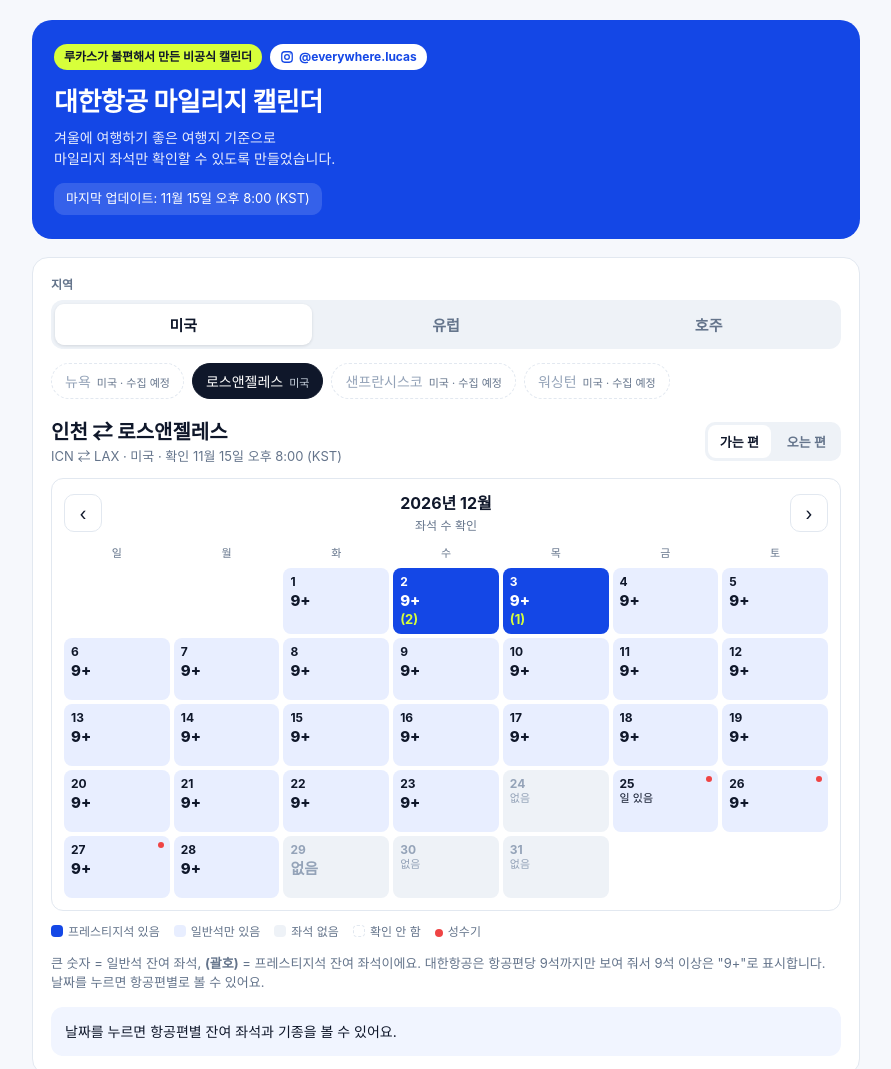
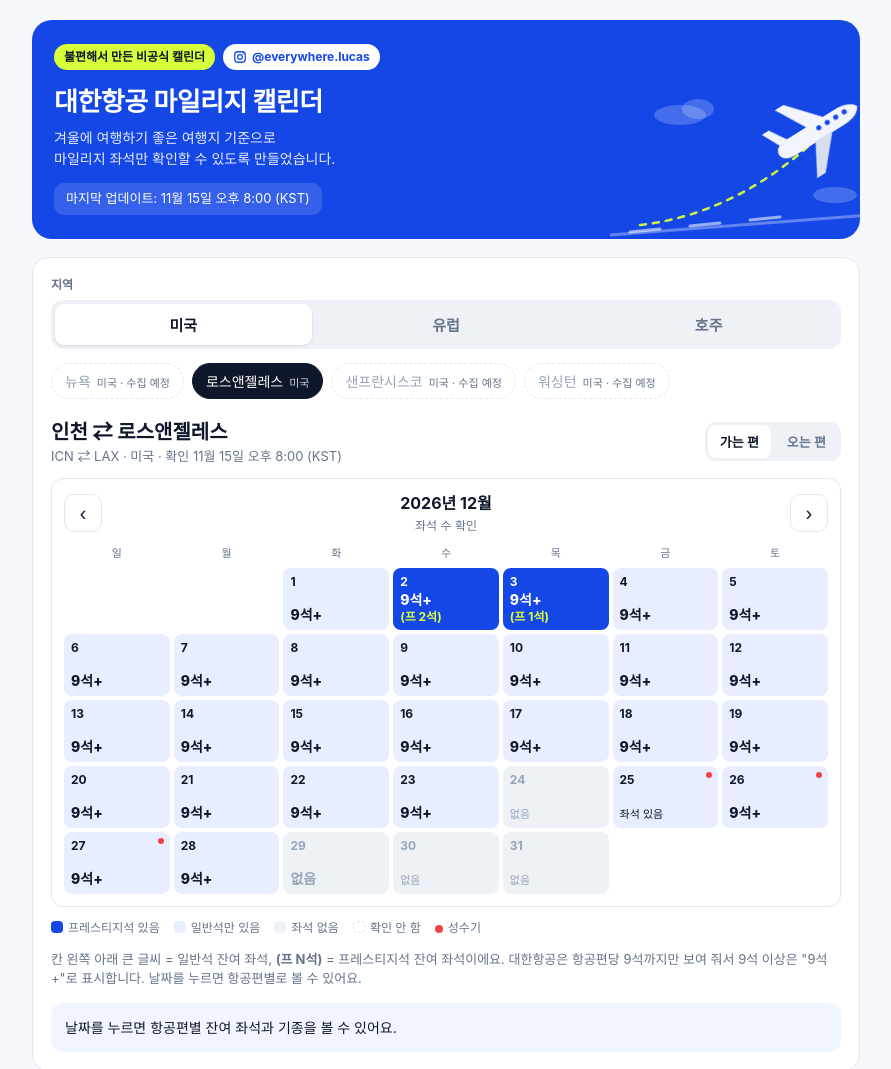
Before and after one commit to everywhere-lucas/ke-mileage, a plain HTML site: page public/mileage/index.html in a window 1280 px wide. Shown: the top 1069 px of the page, without its empty margins (194-1085 px from the left). Drawn offline with Linux system fonts and the light colour scheme.

Commit message:
배지 문구 수정, 상단 이륙 비행기 그림 추가, 좌석 표시를 '9석+'로 칸 왼쪽 아래에
Co-Authored-By: Claude Opus 5.5 <noreply@anthropic.com>
Claude-Session: https://claude.ai/code/session_01LSQLNK9Ui4ZTY2EoSd4bHi

```diff
--- a/public/mileage/index.html
+++ b/public/mileage/index.html
@@ -9,7 +9,13 @@
   *{box-sizing:border-box}
   body{margin:0;font-family:-apple-system,BlinkMacSystemFont,"Apple SD Gothic Neo","Malgun Gothic","Noto Sans KR",sans-serif;background:var(--bg);color:var(--ink);line-height:1.5}
   .wrap{max-width:860px;margin:0 auto;padding:20px 16px 48px}
-  header{background:var(--blue);color:#fff;border-radius:20px;padding:24px 22px}
+  header{background:var(--blue);color:#fff;border-radius:20px;padding:24px 22px;position:relative;overflow:hidden}
+  header > *:not(.hero){position:relative;z-index:1}
+  .hero{position:absolute;right:-10px;bottom:-6px;width:260px;height:170px;opacity:.95;pointer-events:none}
+  .hero .plane{animation:takeoff 4s ease-in-out infinite alternate}
+  @keyframes takeoff{from{transform:translate(0,6px)}to{transform:translate(10px,-6px)}}
+  @media (prefers-reduced-motion:reduce){.hero .plane{animation:none}}
+  @media (max-width:560px){.hero{width:170px;height:112px;opacity:.35}}
   .badges{display:flex;flex-wrap:wrap;gap:8px;align-items:center}
   .ig{display:inline-flex;align-items:center;gap:5px;background:#fff;color:var(--blue);font-weight:700;font-size:12px;padding:4px 10px;border-radius:999px;text-decoration:none}
   .ig:hover{background:var(--neon);color:var(--ink)}
@@ -50,8 +56,9 @@
   .d{min-height:62px;border-radius:8px;border:1px solid transparent;font-family:inherit;display:flex;flex-direction:column;align-items:flex-start;position:relative;background:#fff;color:#94a3b8;cursor:default;padding:5px 6px;text-align:left;gap:1px}
   .d .n{font-size:12px;font-weight:700}
   .d .s{font-size:11px;line-height:1.25;white-space:nowrap}
-  .d .s.big{font-size:15px;font-weight:800;margin-top:2px}
-  .d .s.p{font-size:13px;font-weight:800}
+  .d .seat{margin-top:auto;display:flex;flex-direction:column;align-items:flex-start;line-height:1.2}
+  .d .s.big{font-size:14px;font-weight:800}
+  .d .s.p{font-size:12px;font-weight:800}
   .d.eco{background:#e8eeff;color:var(--ink);cursor:pointer}
   .d.pr{background:var(--blue);color:#fff;cursor:pointer}
   .d.pr .s.p{color:var(--neon);font-weight:700}
@@ -81,14 +88,33 @@
   .wcard .why{font-size:12px;color:var(--mute);line-height:1.4}
   .wcard .tag{align-self:flex-start;font-size:11px;font-weight:700;background:var(--neon);color:var(--ink);padding:2px 8px;border-radius:999px}
   .wcard .tag.off{background:#eef2f7;color:var(--mute)}
-  @media (max-width:520px){.d{min-height:58px;padding:4px}.d .s{font-size:10px}.tab{font-size:14px}}
+  @media (max-width:520px){.d{min-height:62px;padding:4px}.d .s{font-size:10px}.d .s.big{font-size:12px}.tab{font-size:14px}}
 </style>
 </head>
 <body>
 <div class="wrap">
   <header>
+    <svg class="hero" viewBox="0 0 260 170" aria-hidden="true">
+      <!-- 활주로 -->
+      <path d="M0 160 L260 140" stroke="rgba(255,255,255,.35)" stroke-width="3"/>
+      <path d="M20 157 L50 154 M80 151 L110 148 M140 145 L170 142" stroke="rgba(255,255,255,.6)" stroke-width="3" stroke-linecap="round"/>
+      <!-- 이륙 궤적 -->
+      <path d="M30 150 Q120 140 200 70" fill="none" stroke="#d7ff3a" stroke-width="2.5" stroke-dasharray="6 7" stroke-linecap="round"/>
+      <!-- 비행기 -->
+      <g class="plane">
+        <g transform="translate(196 62) rotate(-32)">
+          <path d="M-42 0 C-42 -6 -36 -9 -28 -9 L30 -9 C40 -9 48 -5 50 0 C48 5 40 9 30 9 L-28 9 C-36 9 -42 6 -42 0Z" fill="#fff"/>
+          <path d="M-4 -8 L-22 -40 L-12 -40 L16 -8Z" fill="#fff"/>
+          <path d="M-4 8 L-22 40 L-12 40 L16 8Z" fill="#e2e8f0"/>
+          <path d="M-36 -6 L-46 -26 L-38 -26 L-26 -7Z" fill="#fff"/>
+          <circle cx="36" cy="-2" r="2.6" fill="#1447e6"/><circle cx="26" cy="-2" r="2.6" fill="#1447e6"/><circle cx="16" cy="-2" r="2.6" fill="#1447e6"/><circle cx="6" cy="-2" r="2.6" fill="#1447e6"/>
+        </g>
+      </g>
+      <!-- 구름 -->
+      <g fill="rgba(255,255,255,.22)"><ellipse cx="70" cy="40" rx="26" ry="10"/><ellipse cx="88" cy="34" rx="16" ry="10"/><ellipse cx="225" cy="120" rx="22" ry="8"/></g>
+    </svg>
     <div class="badges">
-      <span class="badge">루카스가 불편해서 만든 비공식 캘린더</span>
+      <span class="badge">불편해서 만든 비공식 캘린더</span>
       <a class="ig" href="https://www.instagram.com/everywhere.lucas/" target="_blank" rel="noopener">
         <svg width="14" height="14" viewBox="0 0 24 24" fill="none" stroke="currentColor" stroke-width="2.2" aria-hidden="true"><rect x="3" y="3" width="18" height="18" rx="5"/><circle cx="12" cy="12" r="4"/><circle cx="17.5" cy="6.5" r="1" fill="currentColor" stroke="none"/></svg>
         @everywhere.lucas
@@ -116,7 +142,7 @@
       <span><i style="border:1px dashed var(--line)"></i>확인 안 함</span>
       <span><i style="background:var(--peak);border-radius:50%;width:8px;height:8px"></i>성수기</span>
     </div>
-    <p class="note">큰 숫자 = 일반석 잔여 좌석, <b>(괄호)</b> = 프레스티지석 잔여 좌석이에요. 대한항공은 항공편당 9석까지만 보여 줘서 9석 이상은 "9+"로 표시합니다. 날짜를 누르면 항공편별로 볼 수 있어요.</p>
+    <p class="note">칸 왼쪽 아래 큰 글씨 = 일반석 잔여 좌석, <b>(프 N석)</b> = 프레스티지석 잔여 좌석이에요. 대한항공은 항공편당 9석까지만 보여 줘서 9석 이상은 "9석+"로 표시합니다. 날짜를 누르면 항공편별로 볼 수 있어요.</p>
     <div class="detail" id="detail"></div>
   </section>
 
@@ -253,12 +279,12 @@
     for(var d=1;d<=last;d++){
       var key=m+'-'+String(d).padStart(2,'0'),info=key<TODAY?null:data[key],cls=key<TODAY?'past':'unk',lines=[],label=mo+'월 '+d+'일';
       if(info&&info.counted){var e=total(info,'eco'),p=total(info,'pr');cls=p.n>0?'pr':(e.n>0?'eco':'no');
-        var et=e.n===0?'없음':(e.n>=9||e.txt.indexOf('+')>0?'9+':String(e.n));
-        lines=[['big',et]];if(p.n>0)lines.push(['p','('+(p.n>=9?'9+':p.n)+')']);
+        var et=e.n===0?'없음':(e.n>=9||e.txt.indexOf('+')>0?'9석+':e.n+'석');
+        lines=[['big',et]];if(p.n>0)lines.push(['p','(프 '+(p.n>=9?'9석+':p.n+'석')+')']);
         label+=' 일반석 '+(e.n===0?'없음':et+'석')+(p.n>0?', 프레스티지석 '+p.n+'석':'')}
-      else if(info){cls=info.avail?'eco':'no';lines=[['',info.avail?'일 있음':'없음']];label+=info.avail?' 일반석 있음':' 좌석 없음'}
+      else if(info){cls=info.avail?'eco':'no';lines=[['',info.avail?'좌석 있음':'없음']];label+=info.avail?' 일반석 있음':' 좌석 없음'}
       var c=el(info?'button':'div','d '+cls+(info&&info.peak?' peak':'')+(sel===key?' sel':''));
-      c.appendChild(el('span','n',d));lines.forEach(function(l){c.appendChild(el('span','s '+l[0],l[1]))});
+      c.appendChild(el('span','n',d));if(lines.length){var sw=el('span','seat');lines.forEach(function(l){sw.appendChild(el('span','s '+l[0],l[1]))});c.appendChild(sw)}
       if(info){c.type='button';c.setAttribute('aria-label',label+(info.peak?' 성수기':''));(function(k){c.addEventListener('click',function(){sel=k;renderCal();renderDetail()})})(key)}
       g.appendChild(c);
     }
```
